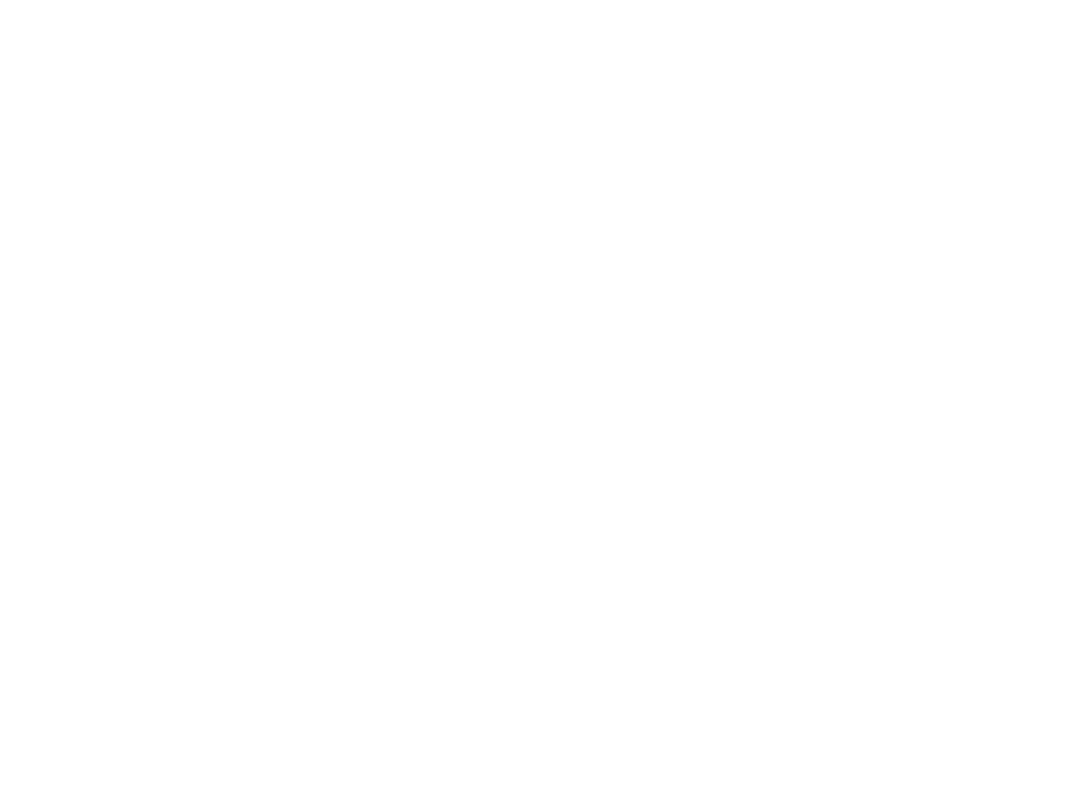
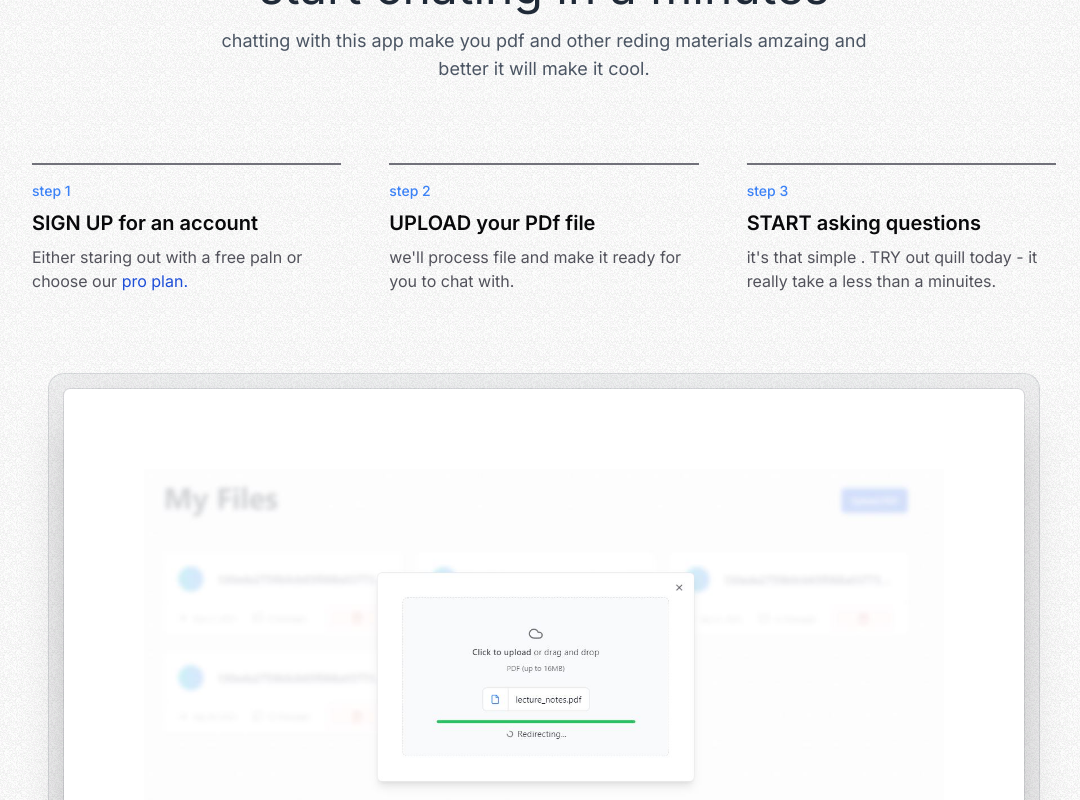
Before and after one commit to zeamanuel145/PDF-Intellect-AI, a Next.js app: page / in a window 1280 px wide. Shown: the part 1660-2460 px from the top of the page, without its empty margins (96-1176 px from the left). Before the commit the page ends 1415 px from the top, so only its background shows below. Built offline with nearby package versions, Linux system fonts and the light colour scheme.

Commit message:
Create Home page with Hero section, feature overview, and step-by-step guide.

```diff
--- a/src/app/page.tsx
+++ b/src/app/page.tsx
@@ -68,7 +68,81 @@
 
     {/* feature lading page #this is where we know what can the website do   */}
 
+    <div className=" mx-auto mb-32 mt-32 max-w-5xl sm:mt-56">
+      <div className="mb-12 px-6 lg:px-8">
+        <div className="mx-auto max-w-2xl sm:text-center">
+          <h2 className="mt-2 front-bold text-4xl text-gray-800 sm:text-5xl">
+            start chating in a minutes </h2>
+            <p className="mt-4 text-lg text-gray-600">
+              chatting with this app make you pdf and other reding materials amzaing and better it will make it cool.
 
+            </p>
+
+        </div>
+      </div>
+
+      {/*  steps*/}
+
+      <ol className="my-8 space-y-4 pt-8 md:flex md:space-x-12 md:space-y-0">
+
+        <li className="md:flex-1">
+          <div className="flex flex-col space-y-2 border-l-4 border-zinc-500 py-2 pl-4 md:border-l-0 md:border-t-2 md:pb-0 md:pl-0  md:pt-4">
+            <span className="text-sm font-medium text-blue-500 ">step 1</span>
+            <span className="text-xl font-semibold">
+              SIGN UP for an account
+            </span>
+            <span className="mt-2 text-zinc-600">
+              Either staring out with a free paln or choose our {''}
+              <Link
+              href='/pricing'
+              className="text-blue-700 underline-offset-2">
+                  pro plan.
+              </Link>
+            </span>
+          </div>
+        </li>
+
+        <li className="md:flex-1">
+          <div className="flex flex-col space-y-2 border-l-4 border-zinc-500 py-2 pl-4 md:border-l-0 md:border-t-2 md:pb-0 md:pl-0  md:pt-4">
+            <span className="text-sm font-medium text-blue-500 ">step 2</span>
+            <span className="text-xl font-semibold">
+              UPLOAD your PDf file
+              </span>
+            <span className="mt-2 text-zinc-600">
+              we&apos;ll process file and make it ready for you to chat with.
+
+            </span>
+          </div>
+        </li>
+
+        <li className="md:flex-1">
+          <div className="flex flex-col space-y-2 border-l-4 border-zinc-500 py-2 pl-4 md:border-l-0 md:border-t-2 md:pb-0 md:pl-0  md:pt-4">
+            <span className="text-sm font-medium text-blue-500 ">step 3</span>
+            <span className="text-xl font-semibold">
+              START asking questions
+              </span>
+            <span className="mt-2 text-zinc-600">
+              it&apos;s that simple . TRY out quill today - it really take a less than a minuites.
+
+
+            </span>
+          </div>
+        </li>
+      </ol>
+
+      <div className="mx-auto max-w-6xl px-6 lg:px-8 ">
+            <div className="mt-16 flow-root sm:mt-24 ">
+              <div className="-m-2 rounded-xl bg-gray-900/5 p-2 ring-1 ring-inset ring-gray-900/10 lg:-m-4 lg:rounded-2xl lg:p-4  ">
+                <img
+                src="/file-upload-preview.jpg"
+                alt="upload view"
+                width={1419} height={732}
+                className="rounded-md bg-white p-2 sm:p-8 md:p-20 shadow-2xl ring-1 ring-gray-900/10 "
+                />
+              </div>
+            </div>
+          </div>
+    </div>
 
 
 
```
